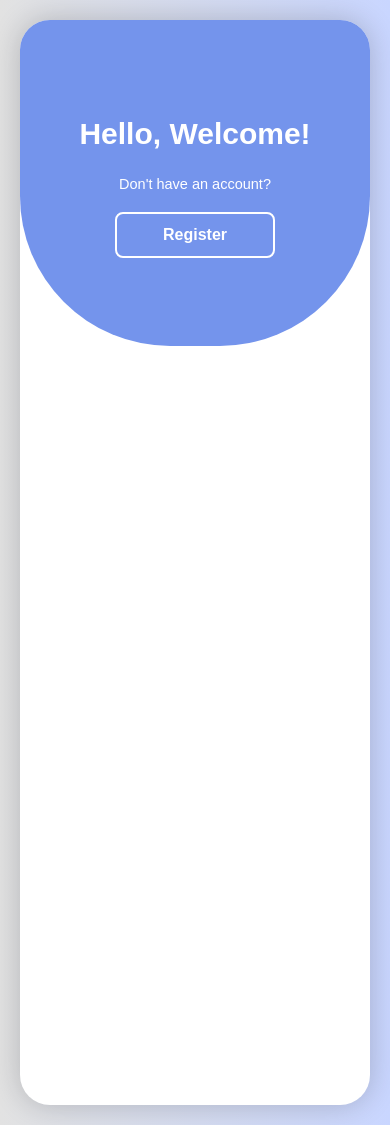
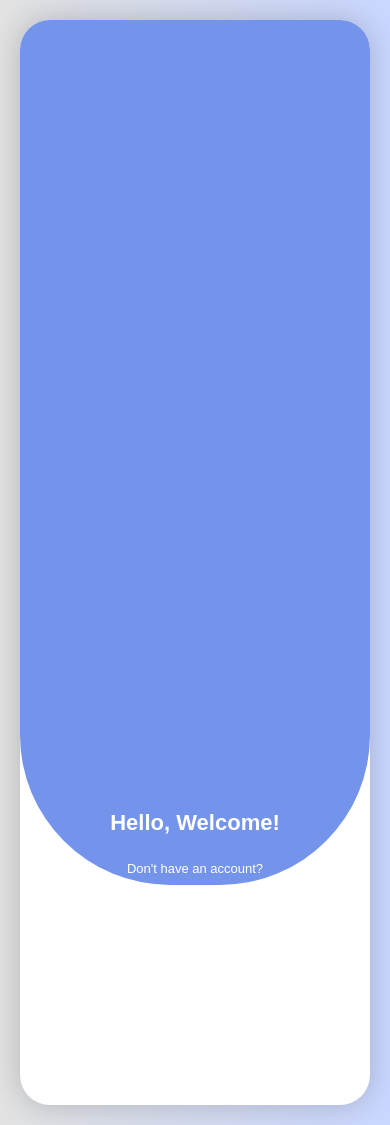
Before and after one commit to harshitha998-lang/bookstore, a PHP site: page /signup.php in a window 390 px wide. Run offline with PHP 8.4, Linux system fonts and the light colour scheme.

Commit message:
Update loginstyle.css

```diff
--- a/loginstyle.css
+++ b/loginstyle.css
@@ -23,7 +23,13 @@ body {
   margin: 20px;
   overflow: hidden;
 }
-/* Error Message */ .error { color: red; font-size: 14px; margin-bottom: 10px; }
+
+/* Error Message */
+.error {
+  color: red;
+  font-size: 14px;
+  margin-bottom: 10px;
+}
 
 .form-box {
   position: absolute;
@@ -51,6 +57,7 @@ body {
 .container.active .form-box.register {
   visibility: visible;
 }
+
 form {
   width: 100%;
 }
@@ -173,6 +180,7 @@ form {
   left: 0;
   transition-delay: 1.2s;
 }
+
 .container.active .toggle-panel.toggle-left {
   left: -50%;
   transition-delay: 0.6s;
@@ -182,6 +190,7 @@ form {
   right: -50%;
   transition-delay: 0.6s;
 }
+
 .container.active .toggle-panel.toggle-right {
   right: 0;
   transition-delay: 1.2s;
@@ -197,6 +206,65 @@ form {
   background: transparent;
   border: 2px solid #fff;
   box-shadow: none;
+}
+
+/* Responsive Enhancements */
+@media screen and (max-width: 850px) {
+  .container {
+    width: 95%;
+    height: auto;
+    flex-direction: column;
+  }
+
+  .form-box {
+    position: relative;
+    width: 100%;
+    height: auto;
+    padding: 30px 20px;
+  }
+
+  .toggle-box {
+    position: relative;
+    height: auto;
+  }
+
+  .toggle-panel {
+    position: relative;
+    width: 100%;
+    height: auto;
+    padding: 20px;
+    text-align: center;
+  }
+
+  .toggle-panel h1 {
+    font-size: 26px;
+  }
+
+  .toggle-panel p {
+    font-size: 14px;
+  }
+
+  .toggle-panel .btn {
+    width: 140px;
+    height: 40px;
+    font-size: 14px;
+  }
+
+  .input-box input {
+    font-size: 15px;
+    padding: 12px 45px 12px 15px;
+  }
+
+  .btn {
+    font-size: 15px;
+    height: 44px;
+  }
+
+  .social-icons a {
+    font-size: 20px;
+    padding: 8px;
+    margin: 0 6px;
+  }
 }
 
 @media screen and (max-width: 650px) {
@@ -226,6 +294,7 @@ form {
     left: 0;
     top: 70%;
   }
+
   .toggle-panel {
     width: 100%;
     height: 30%;
@@ -256,6 +325,20 @@ form {
   }
 
   .toggle-panel h1 {
-    font-size: 30px;
+    font-size: 22px;
+  }
+
+  .input-box input {
+    font-size: 14px;
+    padding: 10px;
+  }
+
+  .btn {
+    font-size: 14px;
+    padding: 10px;
+  }
+
+  .toggle-panel p {
+    font-size: 13px;
   }
 }
```
